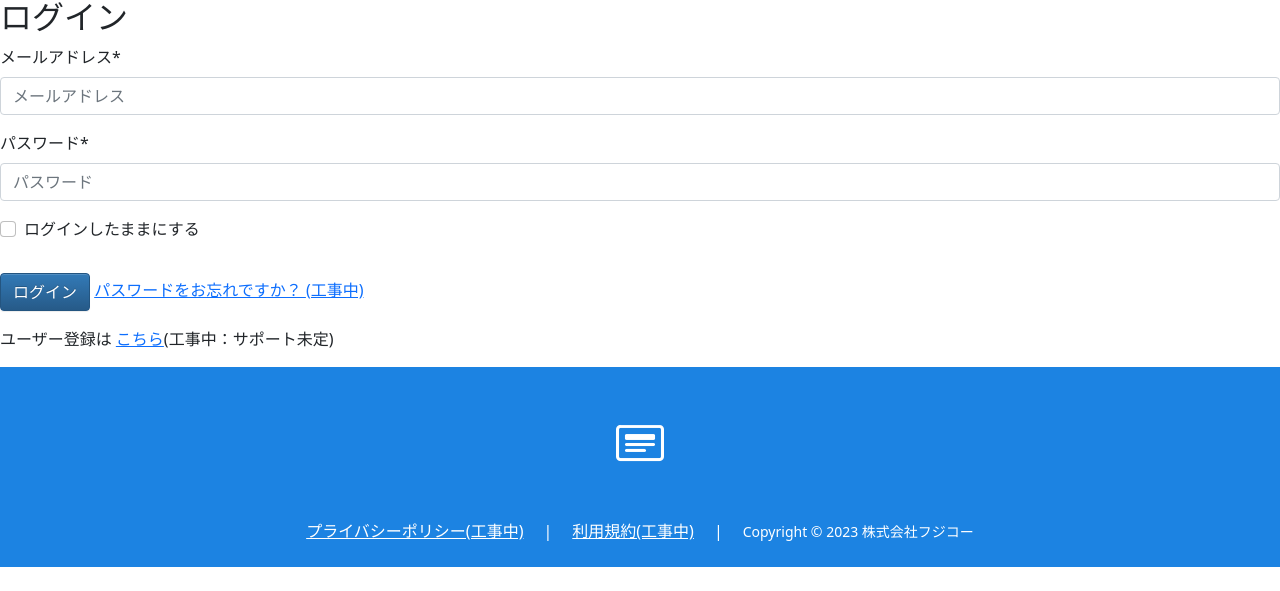
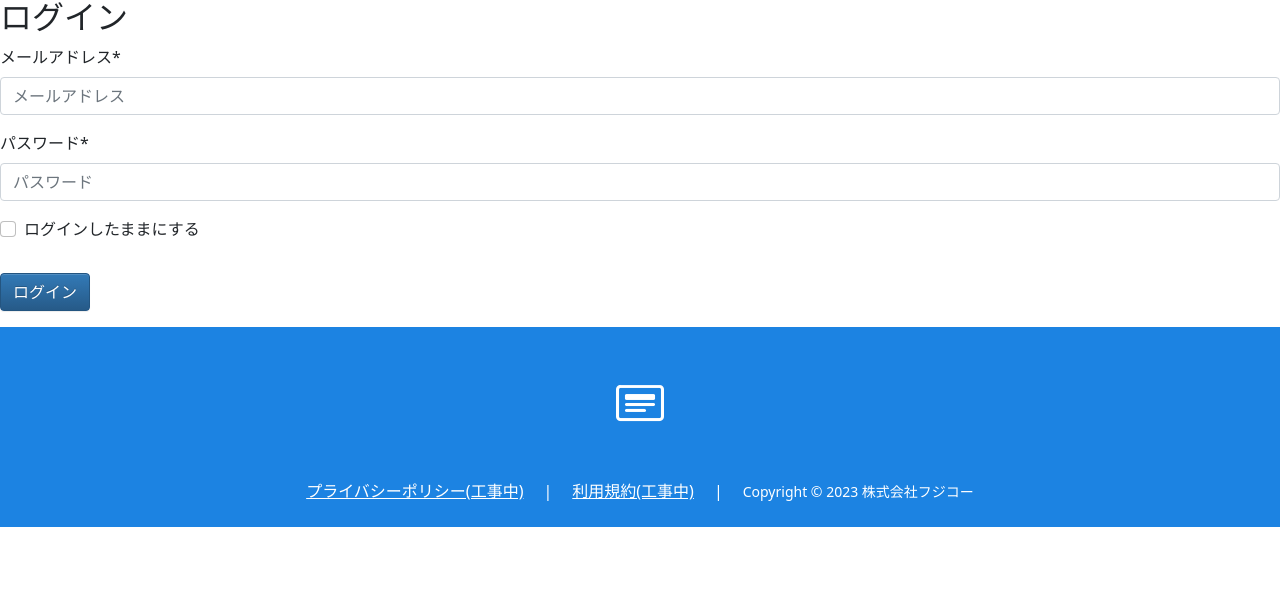
Before and after one commit to hamasaki0011/djangopj1, a Django app: page /accounts/login/ in a window 1280 px wide. Shown: the part 141-732 px from the top of the page. After the commit the page ends 668 px from the top, so only its background shows below. Run offline with Django 3.2, Linux system fonts and the light colour scheme; some libraries are stand-ins or nearby versions; some web fonts are replaced.

Commit message:
登録ユーザー表示画面のコーディングを簡素化

```diff
--- a/main/addCsv.py
+++ b/main/addCsv.py
@@ -47,7 +47,7 @@ def regist_data(cursor,file_path):
                 # addd the record
                 cursor.execute(sql_insert,add_data)
 
-            logger.info("=== End DB登録 ===")
+            logger.info("=== End DB登録 < ===")
 
 # Register the data in csv file to DataBase
 def insert_csv_data(file_path):
--- a/main/urls.py
+++ b/main/urls.py
@@ -6,7 +6,7 @@ app_name='main'
 urlpatterns=[
     # Top index view
     path('', views.IndexView.as_view(), name='main_index'),
-    path('user/', views.user_view, name='main_user'),
+    # path('user/', views.user_view, name='main_user'),
     path('other/', views.other_view, name='main_other'),
     # Main detail view
     path('detail/<int:pk>/', views.MainDetailView.as_view(), name='main_detail'),
--- a/templates/account/login.html
+++ b/templates/account/login.html
@@ -9,9 +9,8 @@
 
 {% block content %}
 <div class="allauth_container">
-
-{% get_providers as socialaccount_providers %}
-
+<!-- social accountによるログインはサポートしない -->
+<!-- {% get_providers as socialaccount_providers %}
 {% if socialaccount_providers %}
 <p>{% blocktrans with site.name as site_name %}Please sign in with one
 of your existing third party accounts. Or, <a href="{{ signup_url }}">sign up</a>
@@ -25,7 +24,7 @@ for a {{ site_name }} account and sign in below:{% endblocktrans %}</p>
 </div>
 {% include "socialaccount/snippets/login_extra.html" %}
 {% else %}
-{% endif %}
+{% endif %} -->
 
 <form class="login allauth_form" method="POST" action="{% url 'account_login' %}">
     {% csrf_token %}
@@ -36,10 +35,10 @@ for a {{ site_name }} account and sign in below:{% endblocktrans %}</p>
     {% endif %}
 
     <button class="primaryAction btn btn-primary my-3" type="submit">{% trans "Sign In" %}</button>
-    <a class="button secondaryAction" href="{% url 'account_reset_password' %}">
+    <!-- <a class="button secondaryAction" href="{% url 'account_reset_password' %}">
         <span>{% trans "Forgot Password?" %} </span><span>(工事中)</span>
-    </a>
-    <p>ユーザー登録は <a href="{{ signup_url }}">こちら</a>(工事中：サポート未定)<p>
+    </a> -->
+    <!-- <p>ユーザー登録は <a href="{{ signup_url }}">こちら</a>(工事中：サポート未定)<p> -->
 </form>
 </div>
 {% endblock %}
--- a/templates/account/password_reset.html
+++ b/templates/account/password_reset.html
@@ -23,5 +23,6 @@
             パスワード設定のトラブルは<a href="#contact">こちら</a>までお問い合わせください
         </p>
     </form>
+
 </div>
 {% endblock %}
--- a/templates/main/main_index.html
+++ b/templates/main/main_index.html
@@ -18,7 +18,7 @@
         <p>【Memo】{{ location.memo }}</p>
         {% endfor %}
     </div>
-
+    <!-- ここにユーザー情報の編集画面をいれたいのですが、、 -->
     {% if 'fujico@kfjc.co.jp' in user.email %}
     <br>
     <div>
@@ -27,7 +27,6 @@
             <a class="btn btn-warning" href="{% url 'main:location_list' %}"><span class="glyphicon glyphicon-list"></span>①遠隔監視サイトの設定を編集する</a>
             <a class="btn btn-warning" href="{% url 'main:sensors_list' %}"><span class="glyphicon glyphicon-list"></span>②センサー設定ポイントを編集する</a>
         </h6>
-
     </div>
     <br>
     <div>
@@ -41,12 +40,10 @@
             <a class="btn btn-default" href="{% url 'main:upload' %}"><span class="glyphicon glyphicon-pencil"></span>データファイルをアップロード</a>
         </h5>
         <p>※グラフ描画機能確認用</p>
-
     </div>
     {% else %}
 
     {% endif%}
 </div>
 <br>
-
 {% endblock %}>
--- a/templates/nav.html
+++ b/templates/nav.html
@@ -53,7 +53,7 @@
 
             <li><a class="dropdown-item" href="{% url 'account_login' %}">
               ログイン</a></li>
-            <li><hr class="dropdown-divider"></li>
+            <!-- <li><hr class="dropdown-divider"></li>
             <li><a class="dropdown-item" href="{% url 'account_signup' %}">
               サインアップ</a></li>
             <li><hr class="dropdown-divider"></li>
@@ -61,8 +61,7 @@
               開発記録一覧</a></li>
             <li><hr class="dropdown-divider"></li>
             <li><a class="dropdown-item" href="{% url 'record:record_create' %}">
-              開発記録作成</a></li>
-
+              開発記録作成</a></li> -->
         {% endif %}
       </ul>
     </div>
--- a/templates/record/record_article.html
+++ b/templates/record/record_article.html
@@ -89,7 +89,6 @@
             <br><a href="https://qiita.com/xza/items/9618e25a8cb08c44cdb0" target="_blank" rel="noopener noreferrer">【Python】日付、時刻の処理</a>
             <br><a href="https://dateutil.readthedocs.io/en/stable/tzwin.html" target="_blank" rel="noopener noreferrer">【Python】dateutilthedoc</a>
         </div>
-
     </div>
     <br>
 </div>
```
Also changed, not shown: config/settings.py (+58 -1 lines), main/views.py (+5 -18 lines).
